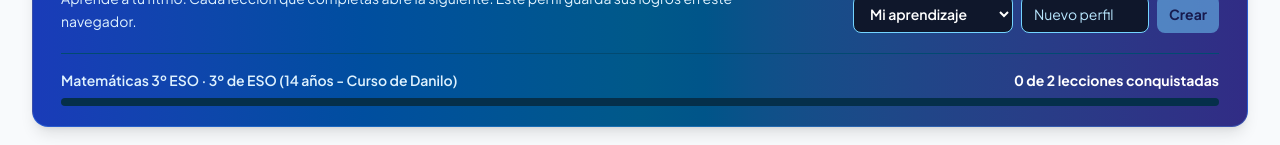
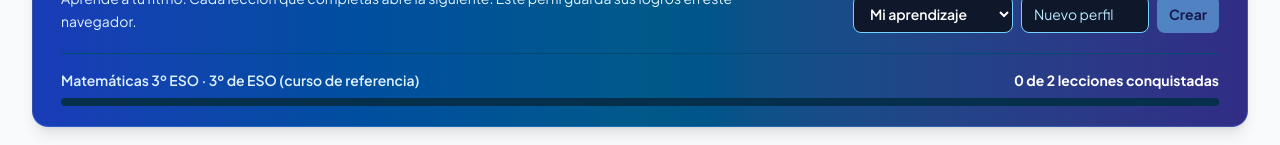
Before and after one commit to belentani7/WILLIAMSCHOOL, a React (Vite) app: page / in a window 1280 px wide. Shown: the part 259-404 px from the top of the page. Built offline with nearby package versions, Linux system fonts and the light colour scheme.

Commit message:
fix(privacy): remove named learner references from curriculum examples

```diff
--- a/src/data/curriculumData.ts
+++ b/src/data/curriculumData.ts
@@ -319,9 +319,9 @@ export const ACADEMIC_MODULES: SubjectModule[] = [
           { term: "Verbo", pt: "Verbo", es: "Verbo (acción)", ca: "Verb", en: "Verb", explanation: "Acción conjugada en persona, número y tiempo." }
         ],
         interactiveExample: {
-          prompt: "Identifica el sustantivo y el verbo en: 'Danilo toca la guitarra.'",
+          prompt: "Identifica el sustantivo y el verbo en: 'el estudiante toca la guitarra.'",
           stepByStep: [
-            "1. 'Danilo' y 'guitarra' son sustantivos (personas y objetos).",
+            "1. 'el estudiante' y 'guitarra' son sustantivos (personas y objetos).",
             "2. 'Toca' es el verbo (acción en presente de tocar)."
           ],
           ruleBox: "El verbo siempre concuerda en número (singular/plural) con el sujeto."
@@ -458,7 +458,7 @@ export const ACADEMIC_MODULES: SubjectModule[] = [
     id: "mates-3eso",
     name: "Matemáticas 3º ESO",
     year: "3eso",
-    yearLabel: "3º de ESO (14 años - Curso de Danilo)",
+    yearLabel: "3º de ESO (curso de referencia)",
     category: "ciencias",
     icon: "Calculator",
     color: "#ff2d55",
@@ -535,7 +535,7 @@ export const ACADEMIC_MODULES: SubjectModule[] = [
     id: "espanol-3eso",
     name: "Lengua Española 3º ESO",
     year: "3eso",
-    yearLabel: "3º de ESO (14 años - Curso de Danilo)",
+    yearLabel: "3º de ESO (curso de referencia)",
     category: "letras",
     icon: "BookOpen",
     color: "#ff6b8b",
@@ -589,7 +589,7 @@ export const ACADEMIC_MODULES: SubjectModule[] = [
     id: "catalan-3eso",
     name: "Llengua Catalana 3º ESO",
     year: "3eso",
-    yearLabel: "3º de ESO (14 años - Curso de Danilo)",
+    yearLabel: "3º de ESO (curso de referencia)",
     category: "idiomas",
     icon: "GraduationCap",
     color: "#ff8fa3",
@@ -597,11 +597,11 @@ export const ACADEMIC_MODULES: SubjectModule[] = [
     topics: [
       {
         id: "c3-pont-fonetic",
-        title: "El Gran Avantatge Fonètic de William Danilo en Català",
+        title: "L'avantatge fonètic del portuguès en català",
         subtitle: "Sons brasilers idèntics que el català té i el castellà no té",
         portugueseBridge: "A sua língua materna tem a letra 'ç', o som de 'sh/ch' do X, e as vogais abertas (è, ò) que são IGUAIS ao catalão!",
         catalanBridge: "En català: La c trencada (ç), l'ela geminada (l·l) i els sons de les vocals obertes.",
-        summary: "Danilo té una oïda privilegiada: el portuguès del Brasil i el català comparteixen la rica distinció vocàlica que no existeix en castellà. Paraules com 'plaça', 'lliçó', 'sortir', 'menjar' o 'deures' s'assimilen de manera molt natural.",
+        summary: "el estudiante té una oïda privilegiada: el portuguès del Brasil i el català comparteixen la rica distinció vocàlica que no existeix en castellà. Paraules com 'plaça', 'lliçó', 'sortir', 'menjar' o 'deures' s'assimilen de manera molt natural.",
         keyConcepts: [
           { term: "Ela geminada (l·l)", pt: "L longo / duplo", es: "No existe (usa L o LL)", ca: "l·l (novel·la, col·legi)", en: "Geminate L", explanation: "Dues erres de so separat amb punt volat al mig." },
           { term: "Deures", pt: "Tarefas escolares", es: "Deberes", ca: "Deures", en: "Homework", explanation: "Exercicis per fer a casa." }
@@ -643,7 +643,7 @@ export const ACADEMIC_MODULES: SubjectModule[] = [
     id: "ingles-3eso",
     name: "English 3º ESO (B1 Level)",
     year: "3eso",
-    yearLabel: "3º de ESO (14 años - Curso de Danilo)",
+    yearLabel: "3º de ESO (curso de referencia)",
     category: "idiomas",
     icon: "Globe2",
     color: "#38bdf8",
@@ -661,11 +661,11 @@ export const ACADEMIC_MODULES: SubjectModule[] = [
           { term: "For", pt: "Por / Durante (duração)", es: "Durante (periodo de tiempo)", ca: "Durant", en: "For (e.g. for 6 months)", explanation: "Identifies the total duration." }
         ],
         interactiveExample: {
-          prompt: "Complete: 'William has studied at this school _______ three months.'",
+          prompt: "Complete: 'el estudiante has studied at this school _______ three months.'",
           stepByStep: [
             "1. 'Three months' is a period of duration, not a single calendar point.",
             "2. For duration, the correct preposition is 'for'.",
-            "3. Answer: 'William has studied at this school for three months'."
+            "3. Answer: 'el estudiante has studied at this school for three months'."
           ],
           ruleBox: "Formula: Subject + have / has + Past Participle (3rd column / -ed)."
         }
@@ -703,7 +703,7 @@ export const ACADEMIC_MODULES: SubjectModule[] = [
     id: "ciencias-3eso",
     name: "Biología y Geología 3º ESO",
     year: "3eso",
-    yearLabel: "3º de ESO (14 años - Curso de Danilo)",
+    yearLabel: "3º de ESO (curso de referencia)",
     category: "ciencias",
     icon: "Atom",
     color: "#4ade80",
@@ -1071,7 +1071,7 @@ export const EDUTUBE_VIDEOS: EduTubeVideo[] = [
     subject: "Lengua Española & Acogida",
     course: "ESO",
     badge: "Puente Lingüístico",
-    description: "Danilo y Belentani repasan las palabras trampa más habituales: embaraçada, esquisito, oficina, propina, vassoura y apelido.",
+    description: "el estudiante y Belentani repasan las palabras trampa más habituales: embaraçada, esquisito, oficina, propina, vassoura y apelido.",
     keyTakeaway: "Aprovecha el 85% de similitudes, pero ten en alerta roja las 15 palabras trampa críticas."
   },
   {
```
